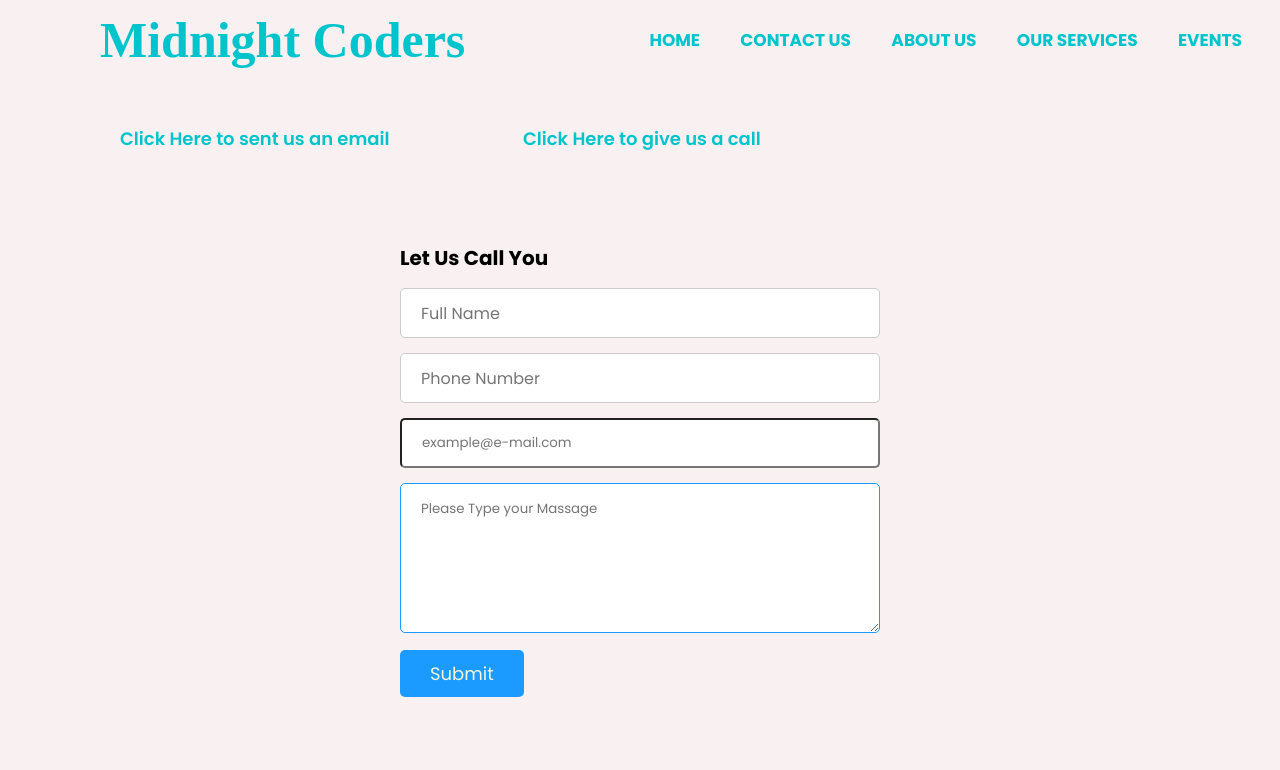
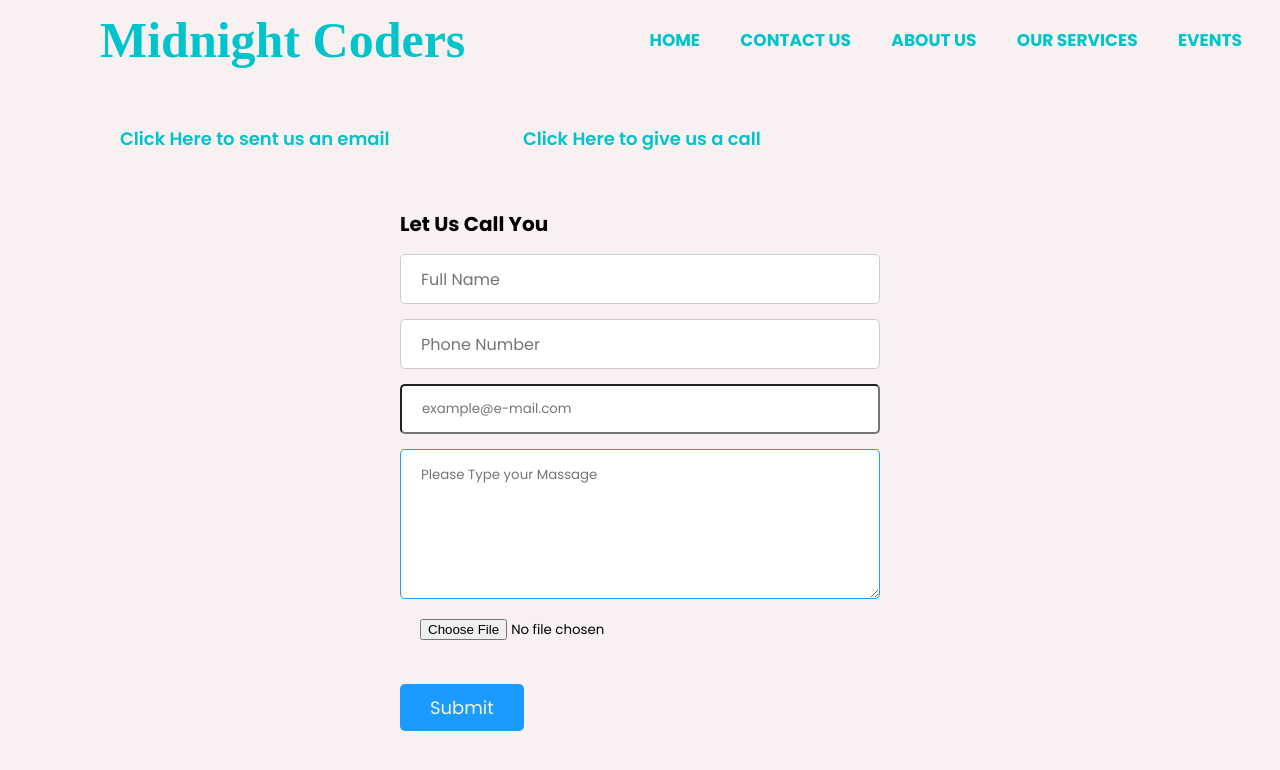
Before and after one commit to LehlohonoloKhoathane/ColaborativeWebsite, a plain HTML site: page contactme.html in a window 1280 px wide. Drawn offline with Linux system fonts and the light colour scheme.

Commit message:
added a fileReader

```diff
--- a/contactme.html
+++ b/contactme.html
@@ -49,7 +49,7 @@
             </div>
             -->
             <h2>Let Us Call You</h2>
-            <form id="form" action="#">         <!--creating a form-->
+            <form id="form" action="#"><!--creating a form-->
                 <input id="fullName" name="firstName" placeholder="Full Name" type="text" class="form-input"> <!--input for full names-->
                 <span class="errorMessage" id="nameError"></span>
                 <input id="phone" name="phone" placeholder="Phone Number" type="tel" class="form-input"> <!--input for phone numbers-->
@@ -58,9 +58,19 @@
                 <span class="errorMessage" id="emailError"></span>
                 <textarea id="comment" name="comment" placeholder="Please Type your Massage" type = "text"  onfocus="highlightInput(this)"></textarea>    <!--text area for a comment section-->
                 <span class="errorMessage" id="commentError"></span>
-                <button type="submit" id="submitButton">Submit</button>         <!--a button for submission-->
+                <input type="file" onchange="showFile(this)">
+                <button type="submit" id="submitButton">Submit</button>
+
+                <!--a button for submission-->
             </form>
         </div>
+        <script>
+            function showFile(input) {
+              let file = input.files[0];
+              alert(`File name: ${file.name}`);
+              alert(`Last modified: ${file.lastModified}`);
+            }
+          </script>
     </body>
     <script defer src="index.js"></script>
 </html>
```
